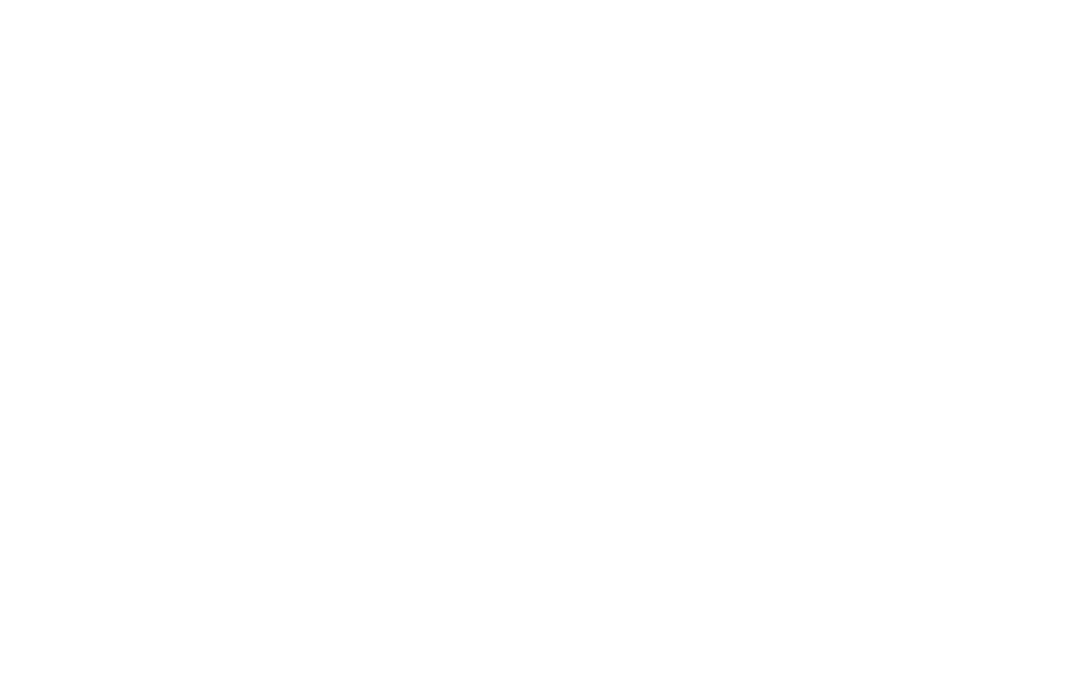
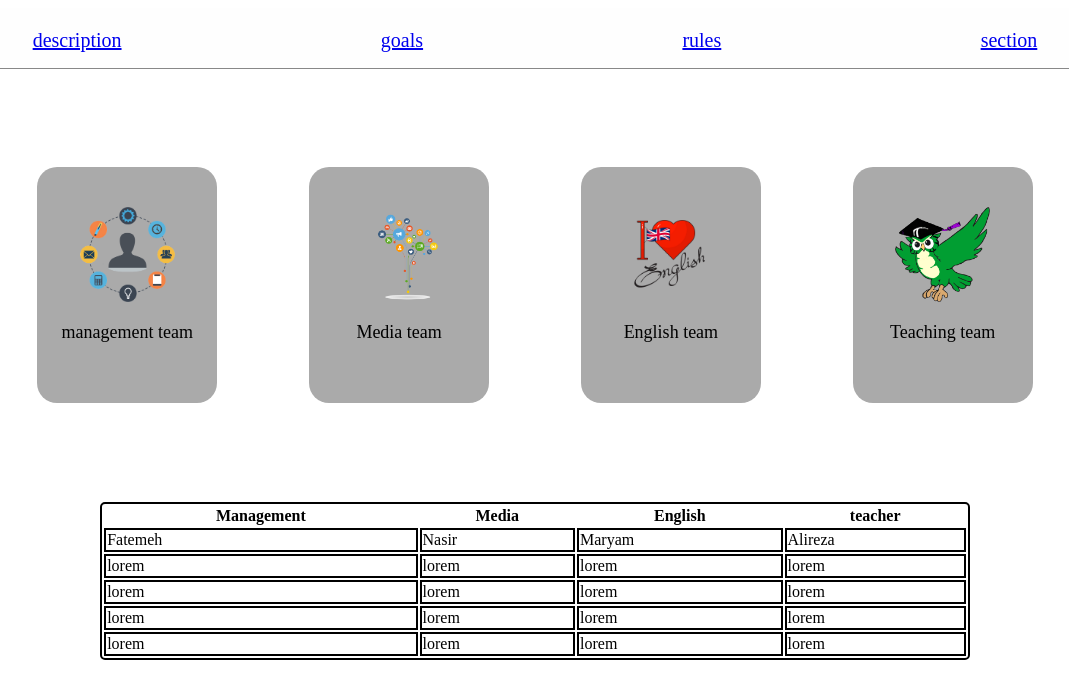
Before and after one commit to brn-rezai/Make-website-1, a plain HTML site: page section.html in a window 1280 px wide. Shown: the whole page, without its empty margins (105-1174 px from the left). Drawn offline with Linux system fonts and the light colour scheme.

Commit message:
section.html complete

```diff
--- a/section.html
+++ b/section.html
@@ -0,0 +1,88 @@
+<!DOCTYPE html>
+<html lang="en">
+
+<head>
+    <meta charset="UTF-8">
+    <meta name="viewport" content="width=device-width, initial-scale=1.0">
+    <title>Section</title>
+    <link rel="stylesheet" href="./styles.css">
+</head>
+
+<body>
+
+    <nav>
+        <ul>
+            <li><a href="./index.html">description</a></li>
+            <li><a href="./goals.html">goals</a></li>
+            <li><a href="./rules.html">rules</a></li>
+            <li><a href="./section.html">section</a></li>
+        </ul>
+    </nav>
+
+    <section class="art">
+        <article>
+            <img src="img/pngegg.png" alt="management">
+            <p>management team</p>
+        </article>
+        <article>
+            <img src="img/pngpp.png" alt="media">
+            <p>Media team</p>
+        </article>
+        <article>
+            <img src="img/english.png" alt="english">
+            <p>English team</p>
+        </article>
+        <article>
+            <img src="img/teach-owl.png" alt="teach">
+            <p>Teaching team</p>
+        </article>
+    </section>
+
+    <section class="center-1">
+        <table class="tablesec">
+            <thead>
+                <tr>
+                    <th>Management</th>
+                    <th>Media</th>
+                    <th>English</th>
+                    <th>teacher</th>
+                </tr>
+            </thead>
+            <tbody>
+                <tr>
+                    <td>Fatemeh</td>
+                    <td>Nasir</td>
+                    <td>Maryam</td>
+                    <td>Alireza</td>
+                </tr>
+                <tr>
+                    <td>lorem</td>
+                    <td>lorem</td>
+                    <td>lorem</td>
+                    <td>lorem</td>
+                </tr>
+                <tr>
+                    <td>lorem</td>
+                    <td>lorem</td>
+                    <td>lorem</td>
+                    <td>lorem</td>
+                </tr>
+                <tr>
+                    <td>lorem</td>
+                    <td>lorem</td>
+                    <td>lorem</td>
+                    <td>lorem</td>
+                </tr>
+                <tr>
+                    <td>lorem</td>
+                    <td>lorem</td>
+                    <td>lorem</td>
+                    <td>lorem</td>
+                </tr>
+            </tbody>
+        </table>
+    </section>
+
+</body>
+
+</html>
--- a/styles.css
+++ b/styles.css
@@ -10,6 +10,7 @@ nav {
     top: 0;
     padding-top: 5px;
     background-color: #fefefe;
+    z-index: 1;
 
 }
 
@@ -50,8 +51,10 @@ article {
     border-radius: 20px;
     display: flex;
     flex-direction: column;
-    padding: 3%;
+    padding: 40px 0;
     margin: 10px;
+    width: 180px;
+    justify-content: center;
 }
 
 article span {
@@ -65,11 +68,15 @@ article span {
     border-bottom-left-radius: 100%;
     font-weight: 800;
     box-shadow: 1px 2px 5px #888;
+    position: relative;
+    margin: auto;
 }
 
 article img {
     width: 95px;
     height: 95px;
+    position: relative;
+    margin: auto;
 }
 
 article p {
@@ -98,16 +105,6 @@ article a {
     font-weight: 600;
 }
 
-@media (max-width:400px) {
-    h1 {
-        font-size: 20px;
-    }
-
-    .des {
-        height: 300px;
-        overflow: auto;
-    }
-}
 
 .des tbody tr th {
     border-right: 1px solid #888;
@@ -122,3 +119,58 @@ article a {
     display: flex;
     justify-content: center;
 }
+
+.tablesec {
+    border: 2px solid #000;
+    border-radius: 5px;
+    width: 80%;
+}
+
+.tablesec tr th:first-child {
+    display: flex;
+    justify-content: space-evenly;
+}
+
+.tablesec td {
+    border: 2px solid #000;
+    ;
+}
+
+div[class="des"] {
+    width: 85%;
+}
+
+@media (max-width:400px) {
+    h1 {
+        font-size: 20px;
+    }
+
+    .des {
+        height: 300px;
+        overflow: auto;
+    }
+
+    .mobile th {
+        border-bottom: 1px solid #888;
+        padding-bottom: 10px;
+    }
+
+    .mobile tbody tr td {
+        padding-top: 10px;
+    }
+
+    .mobile table tr td {
+        height: 400px;
+        overflow: auto;
+    }
+
+    .desktop {
+        display: none;
+    }
+}
+
+@media (min-width: 400px) {
+    .mobile {
+        display: none;
+    }
+}
```
Also changed, not shown: goals.html (+3 -1 lines), rules.html (+40 -1 lines), img/english.png (added), img/pngegg.png (added), img/pngpp.png (added), img/teach-owl.png (added).
